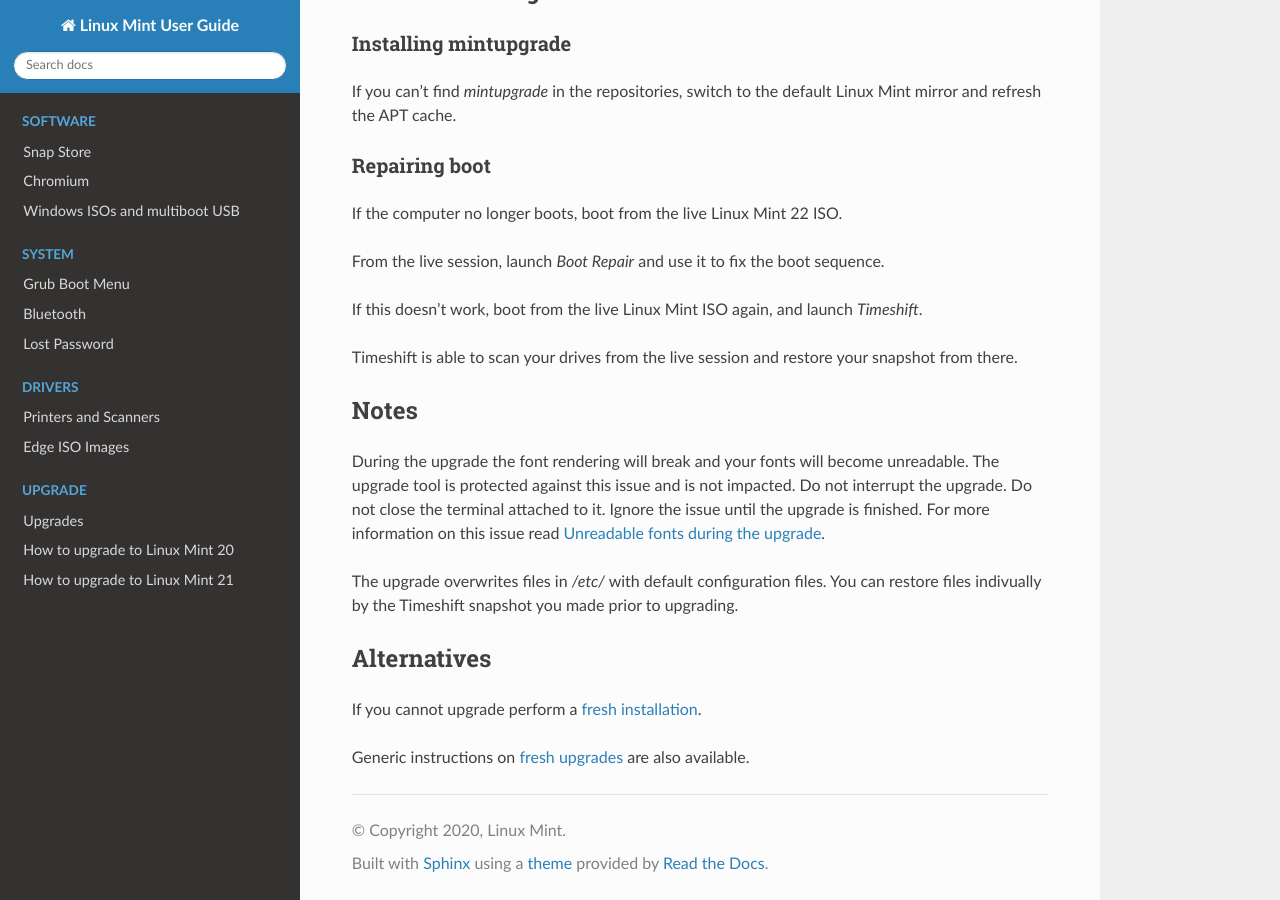
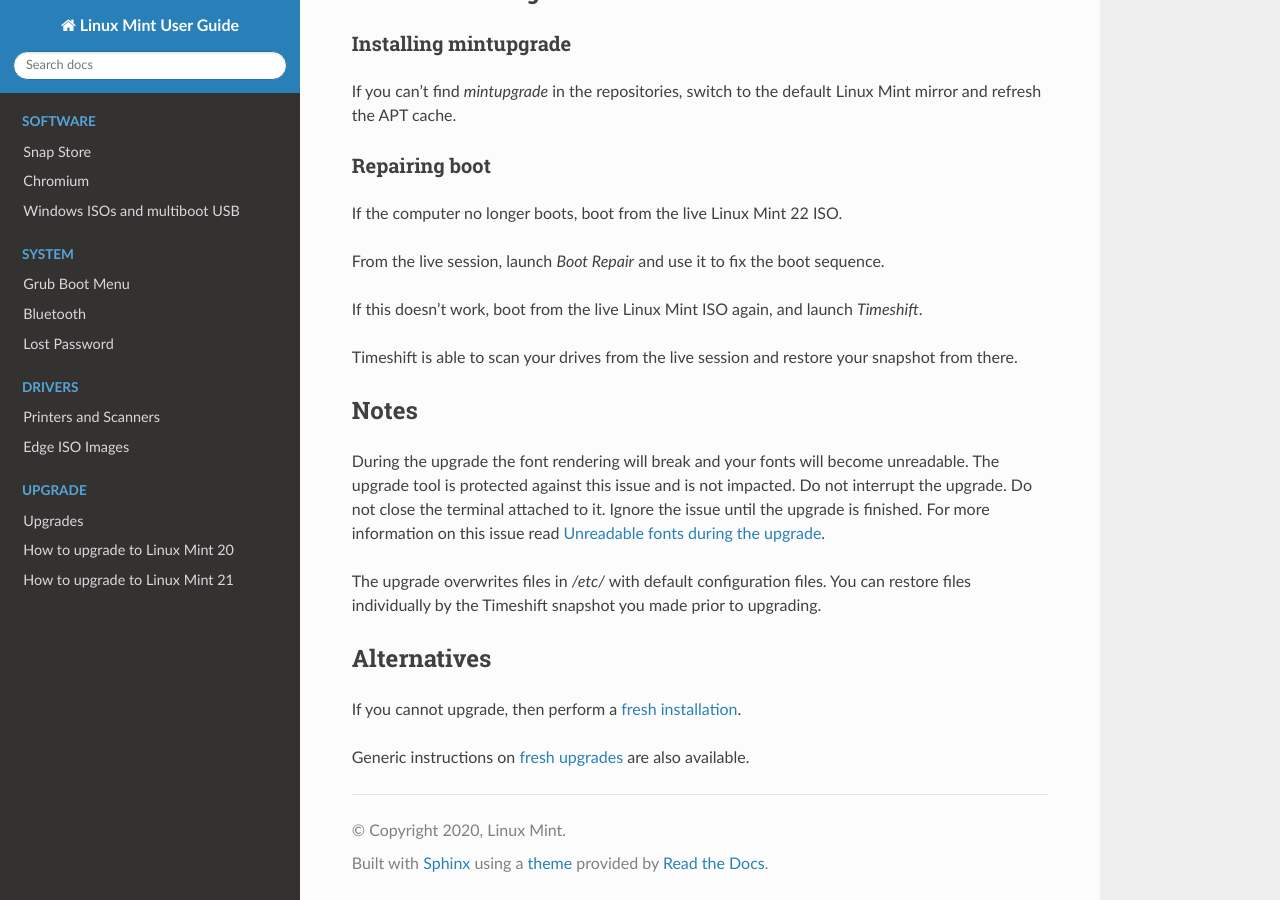
Before and after one commit to linuxmint/doc-user-guide, a Sphinx documentation site: the page built from docs/upgrade-to-mint-22.rst, in a window 1280 px wide and 900 px high, scrolled down 1515 px. Built offline with Sphinx 7.4.7 and the Read the Docs theme 2.0.0, drawn with Linux system fonts in a browser that asks for light colours.

Commit message:
Update upgrade-to-mint-22.rst (#36)
I fixed a typo ('indivually' instead of 'individually') and reworked one sentence so as to make that sentence read better.

```diff
--- a/docs/upgrade-to-mint-22.rst
+++ b/docs/upgrade-to-mint-22.rst
@@ -58,11 +58,11 @@
 
 During the upgrade the font rendering will break and your fonts will become unreadable. The upgrade tool is protected against this issue and is not impacted. Do not interrupt the upgrade. Do not close the terminal attached to it. Ignore the issue until the upgrade is finished. For more information on this issue read `Unreadable fonts during the upgrade <https://github.com/linuxmint/mintupgrade/issues/84>`_.
 
-The upgrade overwrites files in `/etc/` with default configuration files. You can restore files indivually by the Timeshift snapshot you made prior to upgrading.
+The upgrade overwrites files in `/etc/` with default configuration files. You can restore files individually by the Timeshift snapshot you made prior to upgrading.
 
 Alternatives
 ============
 
-If you cannot upgrade perform a `fresh installation <https://linuxmint-installation-guide.readthedocs.io/en/latest/>`_.
+If you cannot upgrade, then perform a `fresh installation <https://linuxmint-installation-guide.readthedocs.io/en/latest/>`_.
 
 Generic instructions on `fresh upgrades <https://community.linuxmint.com/tutorial/view/2>`_ are also available.
```
